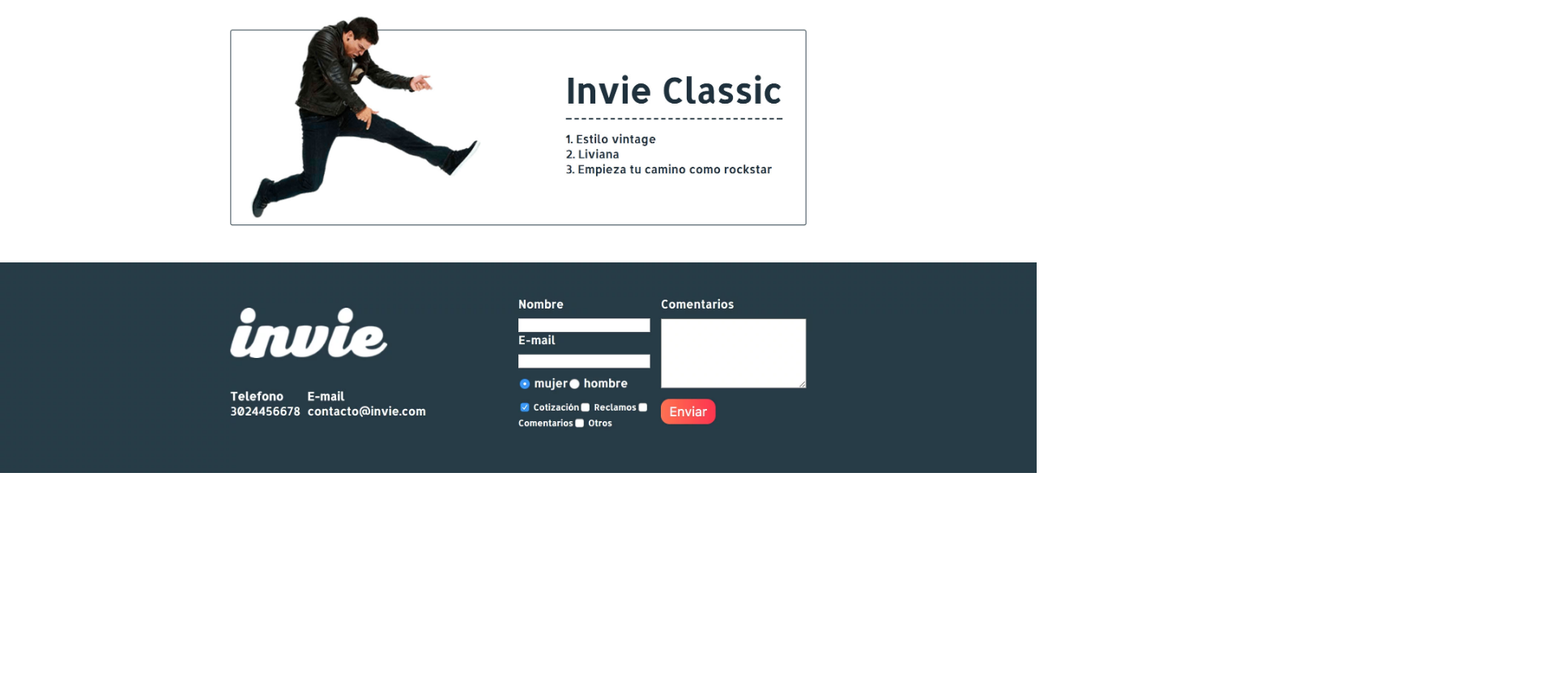
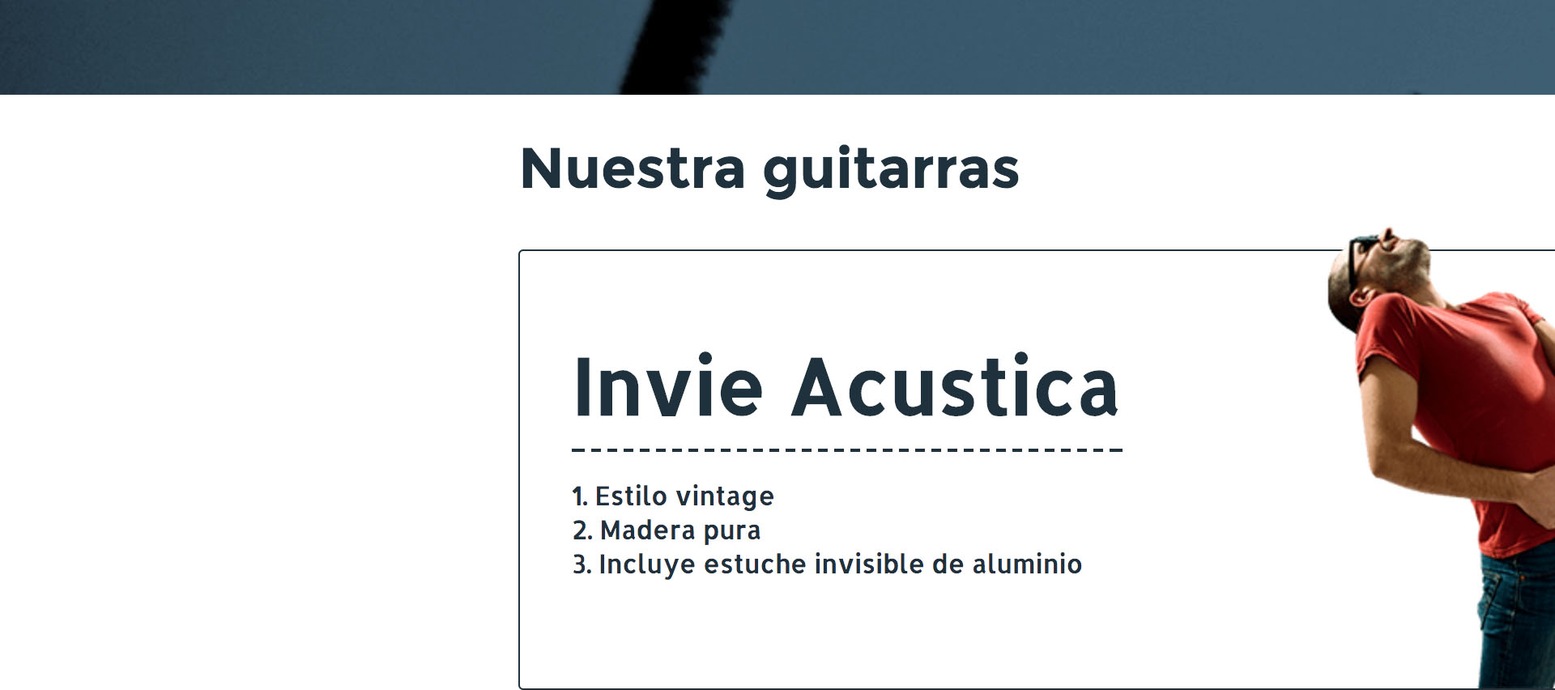
Before and after one commit to AitorErro/invie-github, a plain HTML site: page index.html in a window 1280 px wide. Shown: the part 805-1657 px from the top of the page at 81% size, 1920 px wide, since content can reach past the window. Before the commit the page ends 1389 px from the top, so only its background shows below. Drawn offline with Linux system fonts and the light colour scheme.

Commit message:
Reposiciono los elementos del HTML

```diff
--- a/index.html
+++ b/index.html
@@ -7,11 +7,15 @@
         <header>
             <div class="main">
                 <img src="resources/img/header.jpg" alt="Header" >
-                <img src="resources/img/hero.jpg" alt="Hero" >
-                <img src="resources/img/acustica.jpg" alt="Acustica" >
-                <img src="resources/img/clasica.jpg" alt="Acustica" >
-                <img src="resources/img/footer.webp" alt="Footer" >
             </div>
         </header>
+        <div class="container">
+            <img src="resources/img/hero.jpg" alt="Hero" >
+            <img src="resources/img/acustica.jpg" alt="Acustica" >
+            <img src="resources/img/clasica.jpg" alt="Acustica" >
+        </div>
+        <footer>
+            <img src="resources/img/footer.webp" alt="Footer" >
+        </footer>
     </body>
 </html>
```
